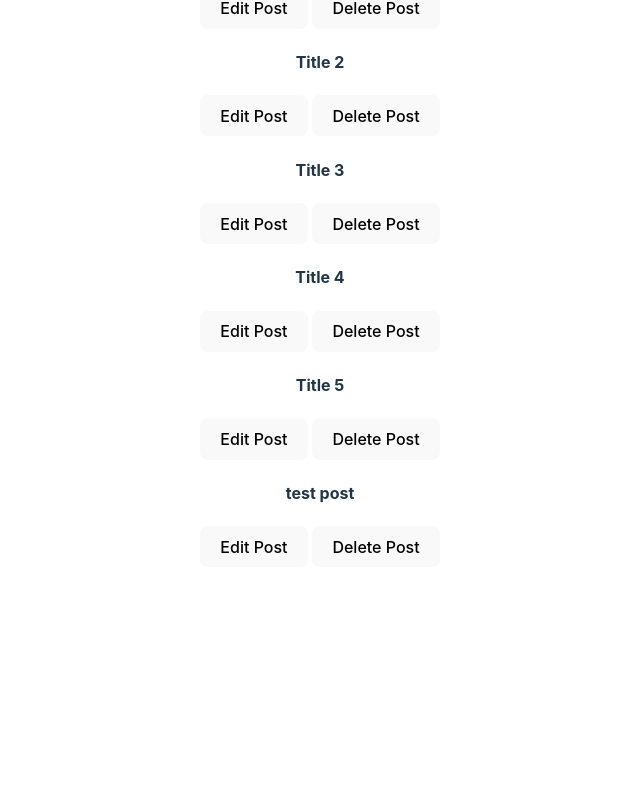
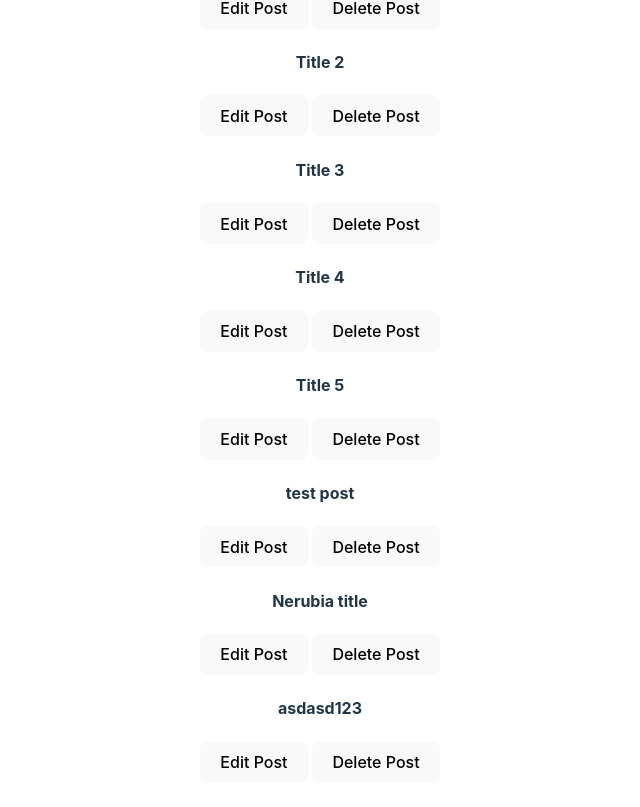
Before and after one commit to Drakkarrr/tanstack-query-crud, a React (Vite) app: page / in a window 1280 px wide. Shown: the part 429-1236 px from the top of the page, without its empty margins (320-960 px from the left). Before the commit the page ends 1028 px from the top, so only its background shows below. Built offline with nearby package versions, Linux system fonts and the light colour scheme; data requests are answered from the project's data file.

Commit message:
det: addpost to uuid auto generate id for every post

```diff
--- a/db.json
+++ b/db.json
@@ -29,6 +29,16 @@
       "id": 6,
       "title": "test post",
       "body": "post test"
+    },
+    {
+      "id": "ecca4ce6-f25a-47e3-8d65-a6fe814bc0ef",
+      "title": "Nerubia title",
+      "body": "Nerubia body"
+    },
+    {
+      "id": "3cbb7764-47b8-4027-bd0c-96265348b1b3",
+      "title": "asdasd123",
+      "body": "trjh5yjty123"
     }
   ]
 }
--- a/src/components/AddPost.jsx
+++ b/src/components/AddPost.jsx
@@ -1,6 +1,7 @@
 import { useMutation } from '@tanstack/react-query';
 import PostForm from './PostForm';
 import { createPost } from '../api/posts';
+import { v4 as uuidv4 } from 'uuid';
 
 const AddPost = () => {
   const createPostMutation = useMutation({
@@ -9,7 +10,7 @@ const AddPost = () => {
 
   const handleAddPost = (post) => {
     createPostMutation.mutate({
-      id: 6,
+      id: uuidv4(),
       ...post,
     });
   };
```
